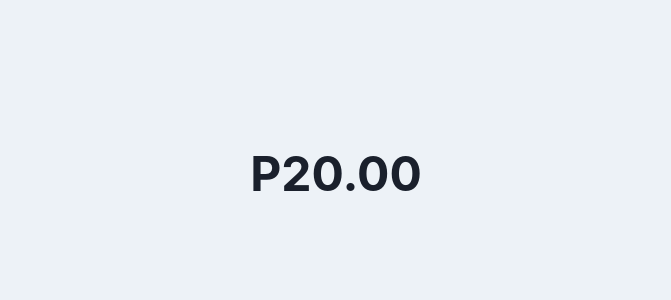
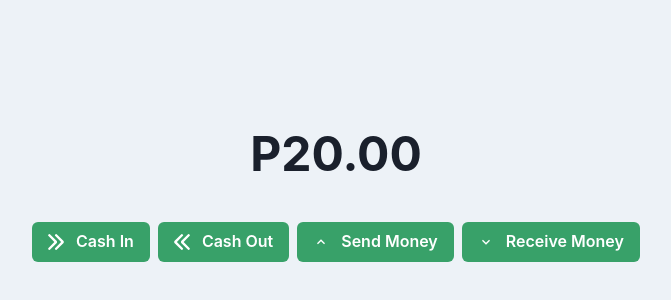
Before and after one commit to ralflopez/bahagi-digital-wallet-frontend, a Next.js app: page / in a window 1280 px wide. Shown: the part 210-510 px from the top of the page, without its empty margins (304-975 px from the left). Built offline with nearby package versions, Linux system fonts and the light colour scheme.

Commit message:
:lipstick: add action buttons in the home page (2)

```diff
--- a/pages/index.tsx
+++ b/pages/index.tsx
@@ -33,6 +33,7 @@ const Home: NextPage = () => {
       >
         <Flex direction='column' alignItems='center'>
           <Total total={total} />
+          <MainActions toggleCashInModal={toggleCashInModal} />
         </Flex>
       </Flex>
     </>
```
